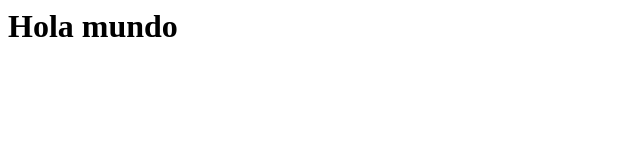
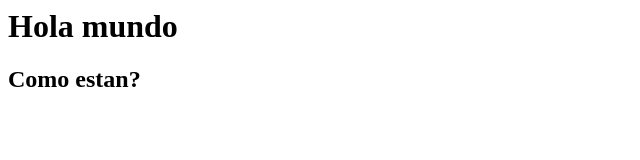
Before and after one commit to INC98/Ejemplo-repo, a plain HTML site: page index.html in a window 1280 px wide. Shown: the whole page, without its empty margins (0-640 px from the left). Drawn offline with Linux system fonts and the light colour scheme.

Commit message:
Tercer commit

```diff
--- a/index.html
+++ b/index.html
@@ -1,3 +1,7 @@
 <h1>
     Hola mundo
 </h1>
+
+<h2>
+    Como estan?
+</h2>
```
